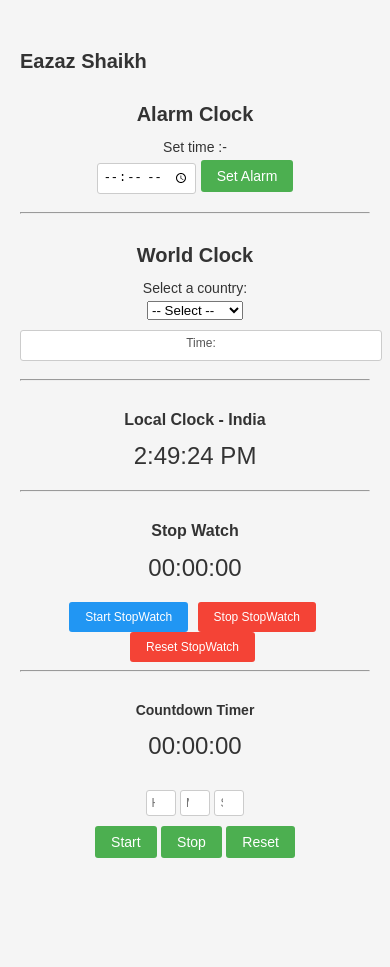
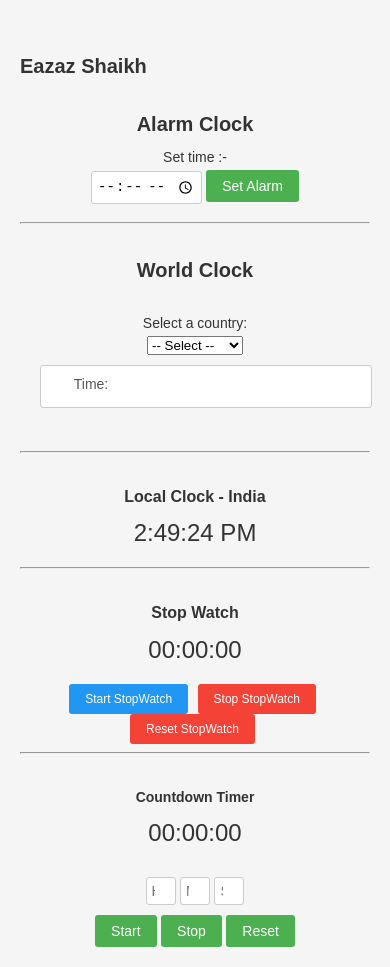
Before and after one commit to EazazShk/clockAppByEazaz, a plain HTML site: page index.html in a window 390 px wide. Before the commit the page ends 878 px from the top, so only its background shows below. Drawn offline with Linux system fonts and the light colour scheme.

Commit message:
Update style.css

```diff
--- a/style.css
+++ b/style.css
@@ -9,7 +9,7 @@ h1,
 h2,
 h3 {
     color: #333;
-    margin-top: 30px;
+    margin-top: 35px;
 }
 
 h1 {
@@ -17,11 +17,11 @@ h1 {
 }
 
 h2 {
-    font-size: 20px;
+    font-size: 25px;
 }
 
 h3 {
-    font-size: 18px;
+    font-size: 20px;
 }
 
 label {
@@ -158,23 +158,6 @@ button:hover {
         font-size: 14px;
     }
 
-    input[type="time"],
-    input[type="number"] {
-        font-size: 12px;
-    }
-
-    .clock {
-        padding: 5px;
-    }
-
-    .clock label {
-        font-size: 12px;
-    }
-
-    .clock .time {
-        font-size: 20px;
-    }
-
     #clock,
     #stopwatch,
     #ctTime {
@@ -193,3 +176,25 @@ button:hover {
         width: 30px;
     }
 }
+
+.clock-container {
+    max-width: 400px;
+    margin: 0 auto;
+
+    padding: 20px;
+    border-radius: 5px;
+}
+.clock {
+    display: flex;
+    align-items: center;
+    margin-bottom: 15px;
+}
+
+.clock label {
+    width: 80px;
+}
+
+.clock span {
+    font-size: 18px;
+    font-weight: bold;
+}
```
